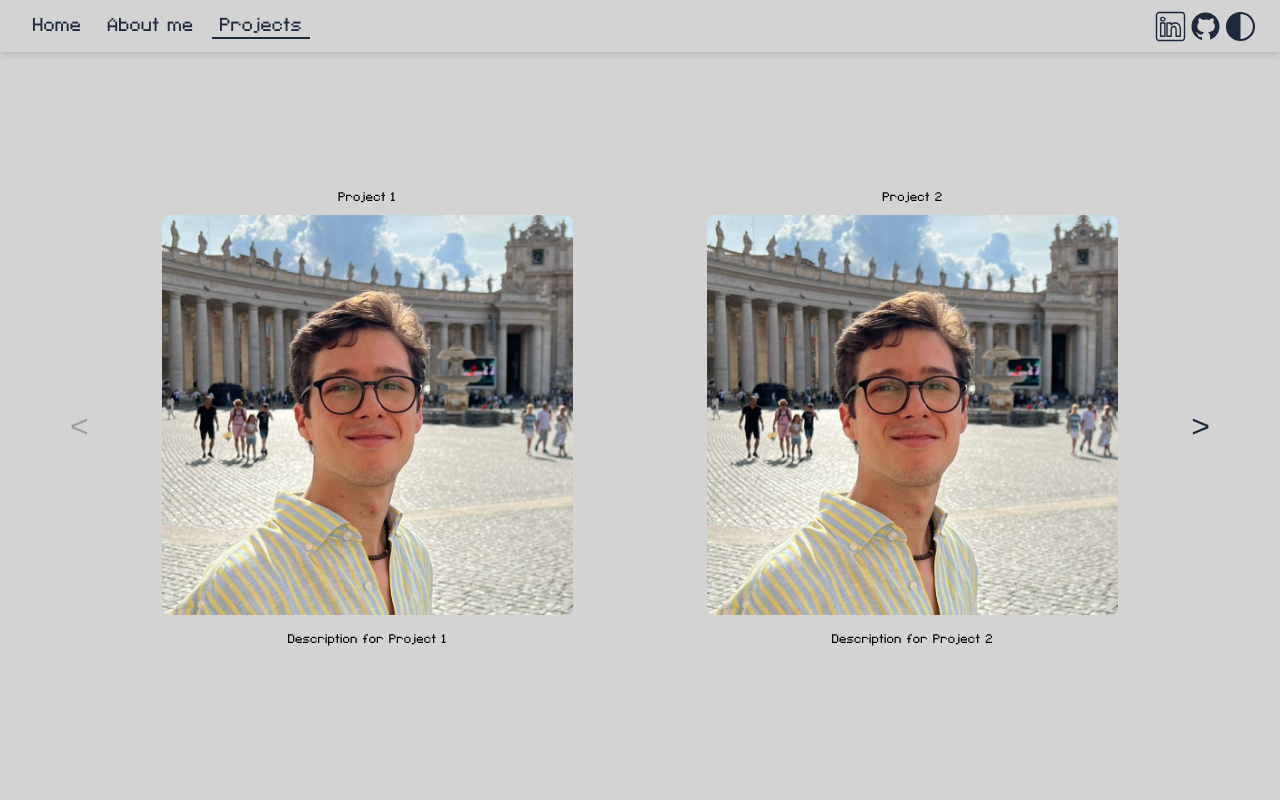
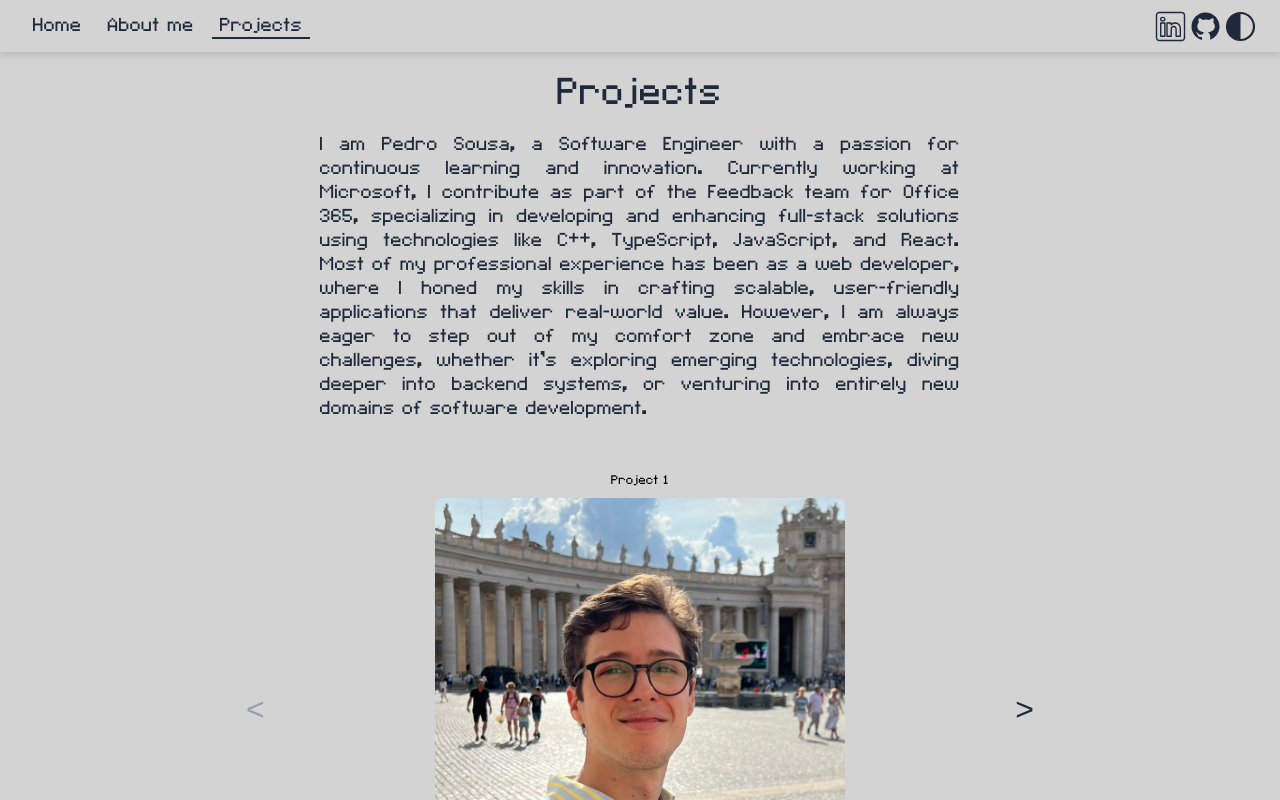
Before and after one commit to pedropds/portfolio-react, a React (Create React App) app: page /projects in a window 1280 px wide. Shown: the top 800 px of the page. Built offline with nearby package versions, Linux system fonts and the light colour scheme.

Commit message:
More changes regarding project tab

```diff
--- a/src/components/about-me/AboutMe.css
+++ b/src/components/about-me/AboutMe.css
@@ -9,6 +9,7 @@
   text-align: center;
   align-self: center;
   transition: color 0.5s ease; /* Transition for background color */
+  width: 80%;
 }
 
 .header-text {
@@ -25,6 +26,12 @@
   color: #1e293b;
 }
 
+.header-text {
+  display: flex;
+  justify-content: center;
+  align-items: center;
+}
+
 .dark-theme {
   color: #D3D3D3;
 }
--- a/src/components/projects/Projects.css
+++ b/src/components/projects/Projects.css
@@ -1,8 +1,27 @@
+.projects-wrapper {
+  min-width: 10rem;
+  max-width: 50rem;
+  display: flex;
+  flex-direction: row;
+  flex-grow: 1;
+  padding: 1rem 0rem;
+  overflow: hidden;
+  flex-wrap: wrap;
+  justify-content: center;
+}
+
 .projects-container {
   display: flex;
   align-items: center;
   position: relative;
-  max-width: 90%;
+  max-width: 50rem;
+  flex-grow: 1;
+  align-content: center;
+  flex-direction: row;
+  justify-content: space-evenly;
+  flex-wrap: nowrap;
+  height: 100%;
+  width: 100%;
 }
 
 .arrow {
@@ -22,12 +41,25 @@
   cursor: not-allowed;
 }
 
-.projects-wrapper {
-  overflow: hidden;
-  width: 100%;
-}
-
 .projects-inner {
   display: flex;
   transition: transform 0.3s ease-in-out;
 }
+
+.project-description-wrapper {
+  display: flex;
+  flex-direction: column;
+}
+
+.header-text {
+  display: flex;
+  justify-content: center;
+  align-items: center;
+}
+
+.text-element {
+  display: flex;
+  width: 80%;
+  min-width: 10rem;
+  max-width: 50rem;
+}
--- a/src/components/projects/Projects.tsx
+++ b/src/components/projects/Projects.tsx
@@ -1,4 +1,4 @@
-import React, { useState } from "react";
+import React, { Fragment, useState } from "react";
 import "./Projects.css";
 import useLoading from "../../custom-hooks/UseLoading";
 import { LoadingPage } from "../loading-screen/LoadingPage";
@@ -49,7 +49,7 @@ export const Projects = ({ isDarkTheme }: ProjectsProps) => {
     return <LoadingPage isDarkTheme={isDarkTheme}></LoadingPage>;
   }
 
-  const totalPages = Math.ceil(projectsData.length / 2);
+  const totalPages = projectsData.length;
 
   const handlePrev = () => setCurrentIndex((prev) => Math.max(prev - 1, 0));
   const handleNext = () =>
@@ -73,6 +73,33 @@ export const Projects = ({ isDarkTheme }: ProjectsProps) => {
     );
 
   return (
+    <div className="projects-wrapper">
+      <div className="project-description-wrapper">
+        <header
+          className={`text-element header-text ${
+            isDarkTheme ? "dark-theme" : ""
+          }`}
+        >
+          Projects
+        </header>
+        <span
+          className={`text-element description-text ${
+            isDarkTheme ? "dark-theme" : ""
+          }`}
+        >
+          I am Pedro Sousa, a Software Engineer with a passion for continuous
+          learning and innovation. Currently working at Microsoft, I contribute
+          as part of the Feedback team for Office 365, specializing in
+          developing and enhancing full-stack solutions using technologies like
+          C++, TypeScript, JavaScript, and React. Most of my professional
+          experience has been as a web developer, where I honed my skills in
+          crafting scalable, user-friendly applications that deliver real-world
+          value. However, I am always eager to step out of my comfort zone and
+          embrace new challenges, whether it’s exploring emerging technologies,
+          diving deeper into backend systems, or venturing into entirely new
+          domains of software development.
+        </span>
+      </div>
       <div className={`projects-container ${isDarkTheme ? "dark" : ""}`}>
         <button
           className={`arrow ${isDarkTheme ? "dark" : ""} left-arrow`}
@@ -111,7 +138,9 @@ export const Projects = ({ isDarkTheme }: ProjectsProps) => {
           onClose={closeDialog}
           onPrev={handleDialogPrev}
           onNext={handleDialogNext}
+          isDarkTheme={isDarkTheme}
         />
+      </div>
     </div>
   );
 };
--- a/src/components/projects/dialog/Dialog.css
+++ b/src/components/projects/dialog/Dialog.css
@@ -16,7 +16,7 @@
 /* Dialog Content */
 .dialog-content {
   position: relative;
-  background-color: #fff;
+  background-color: rgba(0, 0, 0, 0);
   padding: 20px;
   border-radius: 8px;
   max-width: 90%;
@@ -78,8 +78,8 @@
   cursor: pointer;
 }
 
-.dialog-content.dark .dialog-arrow {
-  color: #fff;
+.dialog-arrow.dark {
+  color: #d3d3d3;
 }
 
 /* Disabled Arrows */
--- a/src/components/projects/dialog/Dialog.tsx
+++ b/src/components/projects/dialog/Dialog.tsx
@@ -8,6 +8,7 @@ interface DialogProps {
   onClose: () => void;
   onPrev: () => void;
   onNext: () => void;
+  isDarkTheme: boolean;
 }
 
 export const Dialog = ({
@@ -17,6 +18,7 @@ export const Dialog = ({
   onClose,
   onPrev,
   onNext,
+  isDarkTheme,
 }: DialogProps) => {
   const dialogRef = useRef<HTMLDivElement>(null);
 
@@ -55,7 +57,7 @@ export const Dialog = ({
         <div className="dialog-wrapper">
           {images.length > 1 && (
             <button
-              className="dialog-arrow"
+              className={`dialog-arrow ${isDarkTheme ? "dark" : ""}`}
               onClick={onPrev}
               disabled={currentImageIndex === 0}
             >
@@ -69,7 +71,7 @@ export const Dialog = ({
           />
           {images.length > 1 && (
             <button
-              className="dialog-arrow"
+              className={`dialog-arrow ${isDarkTheme ? "dark" : ""}`}
               onClick={onNext}
               disabled={currentImageIndex === images.length - 1}
             >
--- a/src/components/projects/project/Project.css
+++ b/src/components/projects/project/Project.css
@@ -1,5 +1,5 @@
 .project {
-  flex: 0 0 50%; /* Show 2 projects per row */
+  flex: 0 0 100%; /* Show 2 projects per row */
   padding: 20px;
   box-sizing: border-box;
   display: flex;
```
Lines whose indentation alone changed are shown as unchanged.
